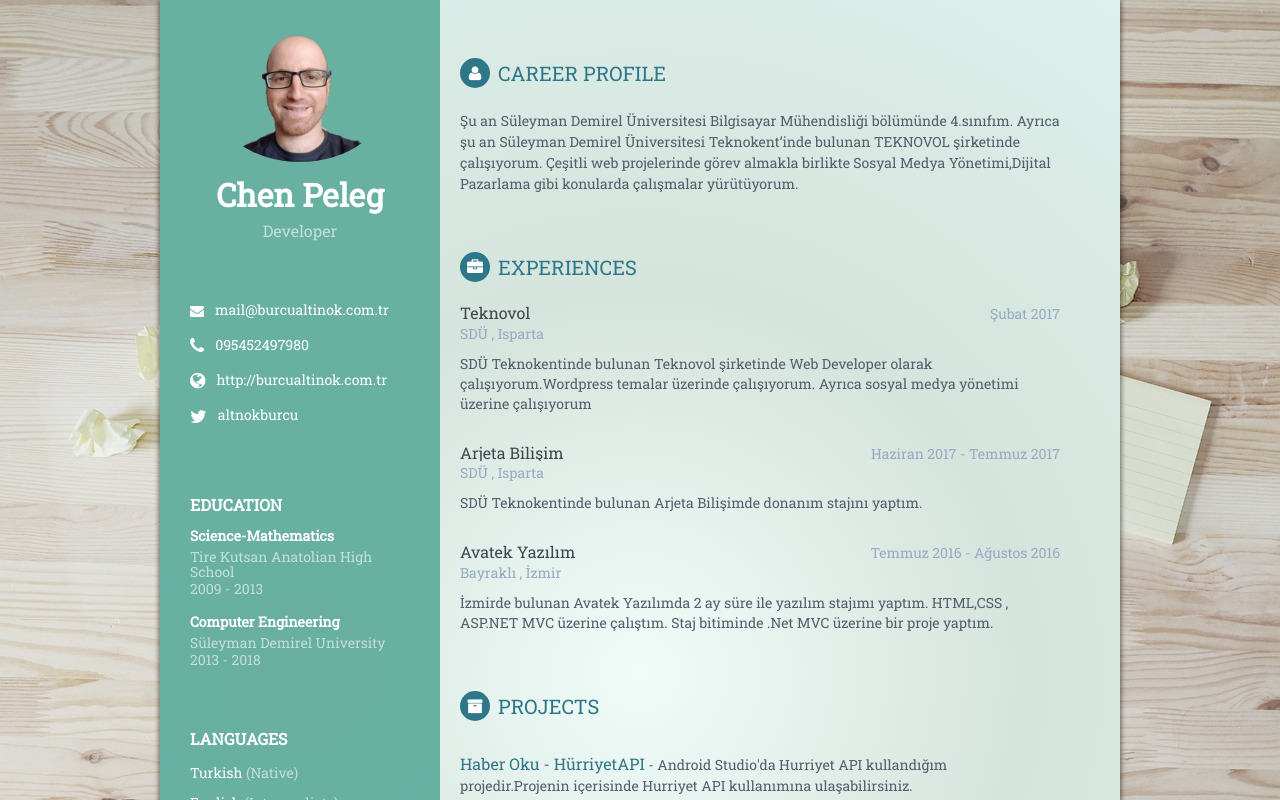
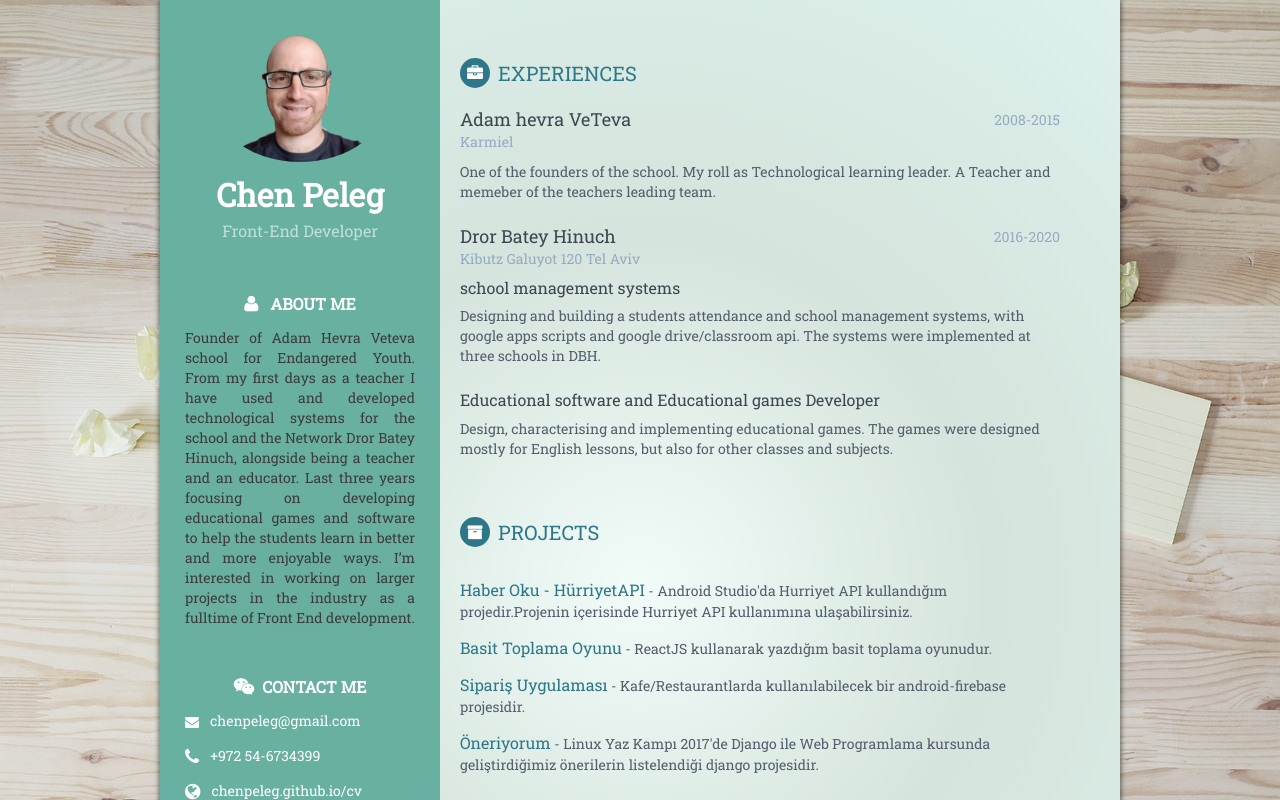
Before and after one commit to ChenPeleg/cv, a React (Create React App) app: page / in a window 1280 px wide. Shown: the top 800 px of the page. Built offline with nearby package versions, Linux system fonts and the light colour scheme.

Commit message:
changing styles and content

```diff
--- a/public/assets/css/styles.css
+++ b/public/assets/css/styles.css
@@ -1,5 +1,7 @@
-root {
-  --main-bg-color: #76c9b7;
+:root {
+ --main-bg-color: #76c9b7;
+ --main-text-dark : rgb(61, 60, 60);
+ --main-text-light: white;
 }
 @font-face {
   font-family: "Roboto-slabs";
@@ -96,6 +98,12 @@ p {
   margin-right: 11px;
   font-size: 18px;
   vertical-align: middle;
+  color: var(--main-text-light);
+}
+.sidebar-wrapper  .container-block-title .fa {
+  margin-right: 8px;
+  font-size: 18px;
+  /* vertical-align: middle; */
 }
 .sidebar-wrapper .contact-list li {
   margin-bottom: 15px;
@@ -107,14 +115,17 @@ p {
   font-size: 14px;
 }
 .sidebar-wrapper .container-block {
-  padding: 30px;
+  color: var(--main-text-dark);
+  padding: 25px;
 }
 .sidebar-wrapper .container-block-title {
   text-transform: uppercase;
+  text-align: center;
   font-size: 16px;
   font-weight: 700;
   margin-top: 0;
   margin-bottom: 15px;
+  color: var(--main-text-light);
 }
 .sidebar-wrapper .degree {
   font-size: 14px;
@@ -199,18 +210,25 @@ p {
   margin-bottom: 60px;
 }
 .main-wrapper .experiences-section .item {
-  margin-bottom: 30px;
+  margin-bottom: 25px;
 }
 .main-wrapper .upper-row {
   position: relative;
   overflow: hidden;
   margin-bottom: 2px;
 }
+.main-wrapper .job-main-title {
+  color: #3F4650;
+  font-size: 18px;
+  margin-top: 0;
+  margin-bottom: 0;
+  font-weight: 500;
+}
 .main-wrapper .job-title {
   color: #3F4650;
   font-size: 16px;
   margin-top: 0;
-  margin-bottom: 0;
+  margin-bottom:  10px;
   font-weight: 500;
 }
 .main-wrapper .time {
--- a/src/App.js
+++ b/src/App.js
@@ -16,58 +16,58 @@ class App extends Component {
             info: {
                 "Experiences": [
                     {
-                        "baslik": "",
-                        "lokasyon": "",
-                        "tarih": "",
-                        "aciklama": ""
+                        "title": "",
+                        "location": "",
+                        "date": "",
+                        "explanation": ""
                     }
                 ],
                 "Projects": [
                     {
                         "projectName": "",
                         "url": "",
-                        "aciklama": ""
+                        "explanation": ""
                     }
                 ],
                 "Skills": [
                     {
                         "skill": "C",
-                        "yuzde": "60%"
+                        "percent": "60%"
                     },
                     {
                         "skill": "Java",
-                        "yuzde": "60%"
+                        "percent": "60%"
                     },
                     {
                         "skill": "Python",
-                        "yuzde": "50%"
+                        "percent": "50%"
                     },
                     {
                         "skill": "JavaScript",
-                        "yuzde": "40%"
+                        "percent": "40%"
                     },
                     {
                         "skill": "Django",
-                        "yuzde": "30%"
+                        "percent": "30%"
                     },
                     {
                         "skill": "MVC",
-                        "yuzde": "20%"
+                        "percent": "20%"
                     }
                 ],
 
                 "Education": [
                     {
-                        "baslik": "Science-Mathematics",
-                        "icerik": "Tire Kutsan Anatolian High School",
-                        "tarih": "2009 - 2013"
+                        "title": "Science-Mathematics",
+                        "content": "Tire Kutsan Anatolian High School",
+                        "date": "2009 - 2013"
                     }
                 ],
 
                 "Languages": [
                     {
-                        "dil": "Turkish",
-                        "derece": "Native"
+                        "language": "Turkish",
+                        "level": "Native"
                     }
                 ],
 
@@ -92,48 +92,48 @@ class App extends Component {
                         <img className="profile" src={this.state.info.image} alt=""
                             width="80%" style={{ borderRadius: "50% 50%" }} />
                         <h1 className="name"> {this.state.info.name} </h1>
-                        <h3 className="tagline">Developer</h3>
+                        <h3 className="tagline">Front-End Developer</h3>
+                    </div>
+                    <div className="education-container container-block" style={{ textAlign: "justify" }}>
+                        <h2 className="container-block-title"><i className="fa fa-user"></i> About Me</h2>
+                        {this.state.info.aboutMe}
                     </div>
 
                     <div className="contact-container container-block">
+                        <h2 className="container-block-title"><i className="fa fa-wechat"></i>Contact Me</h2>
                         <ul className="list-unstyled contact-list">
                             <li className="email"><i className="fa fa-envelope"></i><a href={"mailto:" + this.state.info.email}>{this.state.info.email}</a></li>
                             <li className="phone"><i className="fa fa-phone"></i><a href={this.state.info.phone}>{this.state.info.phone}</a></li>
                             <li className="website"><i className="fa fa-globe"></i><a href={this.state.info.website} target="_blank">{this.state.info.website}</a></li>
-                            <li className="twitter"><i className="fa fa-twitter"></i><a href={this.state.info.twitterlink} target="_blank">{this.state.info.twitter}</a></li>
+
                         </ul>
                     </div>
                     <div className="education-container container-block">
-                        <h2 className="container-block-title">Education</h2>
+
+                        <h2 className="container-block-title"><i className="fa fa-book"></i>Education</h2>
                         {this.state.info.Education.map((item, key) => <Education item={item} key={key} />)}
                     </div>
 
 
                     <div className="languages-container container-block">
-                        <h2 className="container-block-title">Languages</h2>
+                        <h2 className="container-block-title"><i className="fa fa-cubes"></i>Languages</h2>
                         <ul className="list-unstyled interests-list">
                             {this.state.info.Languages.map((item, key) => <Language item={item} key={key} />)}
                         </ul>
                     </div>
 
-                    <div className="interests-container container-block">
-                        <h2 className="container-block-title">Interests</h2>
-                        <ul className="list-unstyled interests-list">
-                            {this.state.info.Interests.map((item, key) => <Interests item={item} key={key} />)}
-                        </ul>
-                    </div>
 
                 </div>
 
                 <div className="main-wrapper">
 
 
-                    <section className="section summary-section">
+                    {/* <section className="section summary-section">
                         <h2 className="section-title"><i className="fa fa-user"></i>Career Profile</h2>
                         <div className="summary">
                             <p>{this.state.info.Career}</p>
                         </div>
-                    </section>
+                    </section> */}
 
                     <section className="section experiences-section">
                         <h2 className="section-title"><i className="fa fa-briefcase"></i>Experiences</h2>
--- a/src/Education.jsx
+++ b/src/Education.jsx
@@ -5,9 +5,9 @@ class Education extends Component {
   render() {
     return (
       <div className="item">
-          <h4 className="degree">{this.props.item.baslik}</h4>
-          <h5 className="meta">{this.props.item.icerik}</h5>
-          <div className="time">{this.props.item.tarih}</div>
+        <h4 className="degree">{this.props.item.title}</h4>
+        <h5 className="meta">{this.props.item.content}</h5>
+        <div className="time">{this.props.item.date}</div>
       </div>
     );
 
--- a/src/Experience.jsx
+++ b/src/Experience.jsx
@@ -3,18 +3,20 @@ import React, { Component } from 'react';
 
 class Experience extends Component {
   render() {
+    console.log(this.props.item.date)
     return (
       <div className="item">
-          <div className="meta">
-              <div className="upper-row">
-                  <h3 className="job-title">{this.props.item.baslik}</h3>
-                  <div className="time">{this.props.item.tarih}</div>
-              </div>
-              <div className="company">{this.props.item.lokasyon}</div>
-          </div>
-          <div className="details">
-            {this.props.item.aciklama}
-          </div>
+        <div className="meta">
+          {this.props.item.date ? <div className="upper-row">
+            <h3 className="job-main-title">{this.props.item.title}</h3>
+            <div className="time">{this.props.item.date}</div>
+          </div> : null}
+          <div className="company">{this.props.item.location}</div>
+        </div>
+        <h4 className=" job-title">{this.props.item.subtitle}</h4>
+        <div className="details">
+          {this.props.item.explanation}
+        </div>
       </div>
 
 
--- a/src/Language.jsx
+++ b/src/Language.jsx
@@ -4,7 +4,7 @@ import React, { Component } from 'react';
 class Language extends Component {
   render() {
     return (
-      <li>{this.props.item.dil} <span className="lang-desc">({this.props.item.derece})</span></li>
+      <li>{this.props.item.language} <span className="lang-desc">({this.props.item.level})</span></li>
     );
 
   }
--- a/src/Projects.jsx
+++ b/src/Projects.jsx
@@ -5,7 +5,7 @@ class Projects extends Component {
   render() {
     return (
       <div className="item">
-          <span className="project-title"><a href={this.props.item.url} target="_blank">{this.props.item.projectName}</a></span> - <span className="project-tagline">{this.props.item.aciklama}</span>
+        <span className="project-title"><a href={this.props.item.url} target="_blank">{this.props.item.projectName}</a></span> - <span className="project-tagline">{this.props.item.explanation}</span>
       </div>
     );
 
--- a/src/info.json
+++ b/src/info.json
@@ -1,101 +1,103 @@
 {
     "name": "Chen Peleg",
     "image": "../assets/images/profile.png",
-    "email": "mail@burcualtinok.com.tr",
-    "phone": "095452497980",
-    "website": "http://burcualtinok.com.tr",
-    "twitterlink": "http://twitter.com/altnokburcu",
-    "twitter": "altnokburcu",
+    "email": "chenpeleg@gmail.com",
+    "phone": "+972 54-6734399",
+    "website": "chenpeleg.github.io/cv",
+    "aboutMe": "Founder of Adam Hevra Veteva school for Endangered Youth. From my first days as a teacher I have used and developed technological systems for the school and the Network Dror Batey Hinuch, alongside being a teacher and an educator. Last three years focusing on developing educational games and software to help the students learn in better and more enjoyable ways. I’m interested in working on larger projects in the industry  as a fulltime of Front End development.",
     "Experiences": [
         {
-            "baslik": "Teknovol",
-            "lokasyon": "SDÜ , Isparta",
-            "tarih": "Şubat 2017 ",
-            "aciklama": "SDÜ Teknokentinde bulunan Teknovol şirketinde Web Developer olarak çalışıyorum.Wordpress temalar üzerinde çalışıyorum. Ayrıca sosyal medya yönetimi üzerine çalışıyorum"
+            "title": "Adam hevra VeTeva",
+            "subtitle": "",
+            "location": "Karmiel",
+            "date": "2008-2015",
+            "explanation": "One of the founders of the school. My roll as Technological  learning leader. A Teacher and memeber of the teachers leading team."
         },
         {
-            "baslik": "Arjeta Bilişim",
-            "lokasyon": "SDÜ , Isparta",
-            "tarih": "Haziran 2017 - Temmuz 2017 ",
-            "aciklama": "SDÜ Teknokentinde bulunan Arjeta Bilişimde donanım stajını yaptım."
+            "title": "Dror Batey Hinuch",
+            "subtitle": "school management systems",
+            "location": "Kibutz Galuyot 120 Tel Aviv",
+            "date": "2016-2020",
+            "explanation": "Designing and building a students attendance and school management systems, with google apps scripts and google drive/classroom api. The systems were implemented at three schools in DBH."
         },
         {
-            "baslik": "Avatek Yazılım",
-            "lokasyon": "Bayraklı , İzmir",
-            "tarih": "Temmuz 2016 - Ağustos 2016 ",
-            "aciklama": "İzmirde bulunan Avatek Yazılımda 2 ay süre ile yazılım stajımı yaptım. HTML,CSS , ASP.NET MVC üzerine çalıştım. Staj bitiminde .Net MVC üzerine bir proje yaptım."
+            "title": "",
+            "subtitle": "Educational software and Educational games Developer",
+            "location": "",
+            "date": "",
+            "explanation": "Design, characterising and implementing educational games. The games were designed mostly for English lessons, but also for other classes and subjects."
         }
     ],
-    "Career": " Şu an Süleyman Demirel Üniversitesi Bilgisayar Mühendisliği bölümünde 4.sınıfım. Ayrıca şu an Süleyman Demirel Üniversitesi Teknokent’inde bulunan TEKNOVOL şirketinde çalışıyorum. Çeşitli web projelerinde görev almakla birlikte Sosyal Medya Yönetimi,Dijital Pazarlama gibi konularda çalışmalar yürütüyorum. ",
+    "Career": "Started as a Teacher ",
     "ProjectsDescription": "Github üzerinde bulunan projelerim.",
     "Projects": [
         {
             "projectName": "Haber Oku - HürriyetAPI",
             "url": "https://github.com/altnokburcu/haberOku",
-            "aciklama": "Android Studio'da Hurriyet API kullandığım projedir.Projenin içerisinde Hurriyet API kullanımına ulaşabilirsiniz."
+            "explanation": "Android Studio'da Hurriyet API kullandığım projedir.Projenin içerisinde Hurriyet API kullanımına ulaşabilirsiniz."
         },
         {
             "projectName": "Basit Toplama Oyunu",
             "url": "https://github.com/altnokburcu/simple-aggregation-game",
-            "aciklama": "ReactJS kullanarak yazdığım basit toplama oyunudur."
+            "explanation": "ReactJS kullanarak yazdığım basit toplama oyunudur."
         },
         {
             "projectName": "Sipariş Uygulaması",
             "url": "https://github.com/altnokburcu/kafe-otomasyonu-master",
-            "aciklama": "Kafe/Restaurantlarda kullanılabilecek bir android-firebase projesidir. "
+            "explanation": "Kafe/Restaurantlarda kullanılabilecek bir android-firebase projesidir. "
         },
         {
             "projectName": "Öneriyorum",
             "url": "https://github.com/altnokburcu/Oneriyorum",
-            "aciklama": "Linux Yaz Kampı 2017'de Django ile Web Programlama kursunda geliştirdiğimiz önerilerin listelendiği django projesidir."
+            "explanation": "Linux Yaz Kampı 2017'de Django ile Web Programlama kursunda geliştirdiğimiz önerilerin listelendiği django projesidir."
         }
     ],
     "Skills": [
         {
             "skill": "C",
-            "yuzde": "60%"
+            "percent": "60%"
         },
         {
             "skill": "Java",
-            "yuzde": "60%"
+            "percent": "60%"
         },
         {
             "skill": "Python",
-            "yuzde": "50%"
+            "percent": "50%"
         },
         {
             "skill": "JavaScript",
-            "yuzde": "40%"
+            "percent": "40%"
         },
         {
             "skill": "Django",
-            "yuzde": "30%"
+            "percent": "30%"
         },
         {
             "skill": "MVC",
-            "yuzde": "20%"
+            "percent": "20%"
         }
     ],
     "Education": [
         {
-            "baslik": "Science-Mathematics",
-            "icerik": "Tire Kutsan Anatolian High School",
-            "tarih": "2009 - 2013"
+            "title": "Beit-Berl college",
+            "content": "B.A in History and Inofrmal education",
+            "date": "2009 - 2013"
         },
         {
-            "baslik": "Computer Engineering",
-            "icerik": "Süleyman Demirel University",
-            "tarih": "2013 - 2018"
+            "title": "Software Development",
+            "content": "Self taught, with Udemy, Codecademy ect.",
+            "date": "2013 - 2018"
         }
     ],
     "Languages": [
         {
-            "dil": "Turkish",
-            "derece": "Native"
+            "language": "Hebrew",
+            "level": "Native"
         },
         {
-            "dil": "English",
-            "derece": "Intermediate"
+            "language": "English",
+            "level": "Very high"
         }
     ],
     "Interests": [
```
Also changed, not shown: src/Skill.jsx (+4 -4 lines), 2 other files (tests, documents, lock files or other folders).
